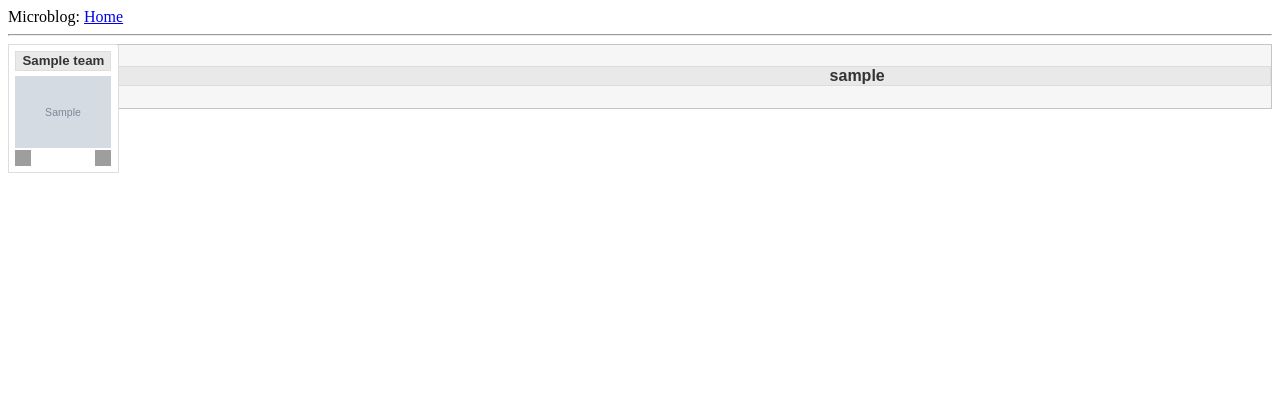
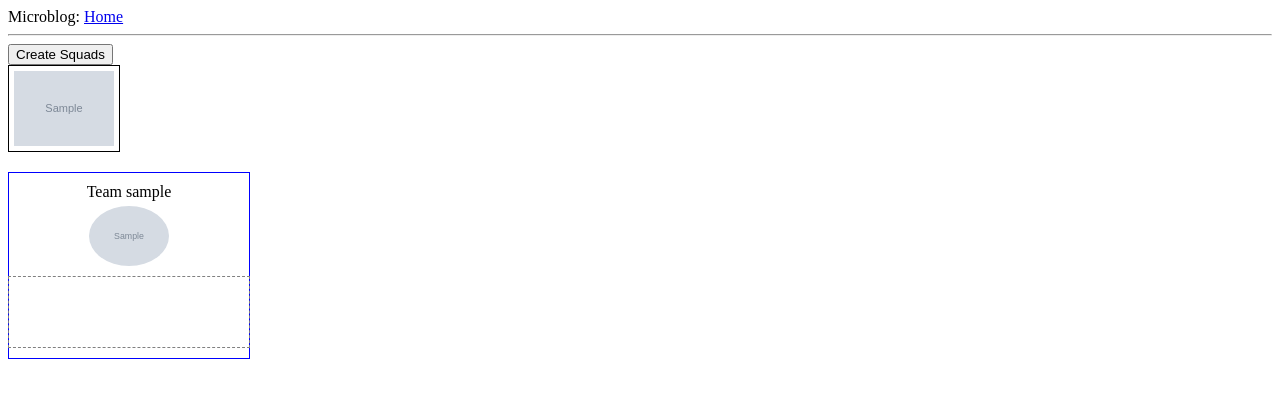
Before and after one commit to gabesolomon10/nba-wins, a Flask app: page /create_squad in a window 1280 px wide. Shown: the top 398 px of the page. Run offline with Flask 3, Linux system fonts and the light colour scheme; tables that the repository leaves empty hold one stand-in row (values such as "Sample post"); grey boxes marked "Sample" are stand-in pictures; grey boxes are pictures that could not be loaded.

```diff
--- a/app/routes.py
+++ b/app/routes.py
@@ -1,24 +1,31 @@
-from flask import render_template, flash, redirect, url_for
+from flask import render_template, flash, redirect, url_for, request, jsonify
 from app.forms import CreateUserForm, CreateTeamForm
 from app import db
 from app import app
-from app.models import User, Team, Squad, Game
+from app.models import User, Team, Squad, Game, SquadName
 
 @app.route('/')
 @app.route('/index')
-def index():
-    user = {'username': 'Miguel'}
-    posts = [
-        {
-            'author': {'username': 'John'},
-            'body': 'Beautiful day in Portland!'
-        },
-        {
-            'author': {'username': 'Susan'},
-            'body': 'The Avengers movie was so cool!'
-        }
-    ]
-    return render_template('index.html', title='Home', user=user, posts=posts)
+@app.route('/standings')
+def standings():
+    # get users, teams, squads, squad names, and games
+    users = User.query.all()
+    teams = Team.query.all()
+    squads = Squad.query.all()
+    games = Game.query.all()
+    squad_names = SquadName.query.all()
+
+    # use the squad get record method to get the squad records for each user
+    # the record should be by user, not id
+    squad_records = {}
+    for squad in squads:
+        squad_records[squad.id] = squad.get_record()
+
+    print(squads)
+
+    return render_template('standings.html', title='Standings',
+        users=users, teams=teams, squads=squads, games=games, squad_names=squad_names,
+        squad_records=squad_records)
 
 @app.route('/create_user', methods=['GET', 'POST'])
 def register():
@@ -44,9 +51,23 @@ def create_team():
 
 @app.route('/create_squad', methods=['GET', 'POST'])
 def create_squad():
-    # First get all the users
-    users = User.query.all()
-    # Get all the teams
-    teams = Team.query.all()
-    # Then pass the users to the template
-    return render_template('create_squad.html', title='Create Squad', teams=teams, users=users)
+    if request.method == 'POST':
+        # Handle the AJAX POST request
+        data = request.json
+        squads = data['squads']
+
+        for squad_data in squads:
+            squad = Squad(
+                user_id=squad_data['user_id'],
+                team_id=squad_data['team_id']
+            )
+            db.session.add(squad)
+
+        db.session.commit()
+        return redirect(url_for('index'))
+
+    else:
+        # Handle the GET request as before
+        users = User.query.all()
+        teams = Team.query.all()
+        return render_template('create_squad.html', title='Create Squad', teams=teams, users=users)
--- a/app/templates/create_squad.html
+++ b/app/templates/create_squad.html
@@ -2,165 +2,162 @@
 
 {% block content %}
 <head>
-  <meta charset="utf-8">
-  <meta name="viewport" content="width=device-width, initial-scale=1">
-  <title>jQuery UI Droppable - Simple photo manager</title>
-  <link rel="stylesheet" href="//code.jquery.com/ui/1.13.2/themes/base/jquery-ui.css">
-  <link rel="stylesheet" href="/resources/demos/style.css">
-  <style>
-  #gallery { float: left; width: 65%; min-height: 12em; }
-  .gallery.custom-state-active { background: #eee; }
-  .gallery li { float: left; width: 96px; padding: 0.4em; margin: 0 0.4em 0.4em 0; text-align: center; }
-  .gallery li h5 { margin: 0 0 0.4em; cursor: move; }
-  .gallery li a { float: right; }
-  .gallery li a.ui-icon-zoomin { float: left; }
-  .gallery li img { width: 100%; cursor: move; }
+    <meta charset="UTF-8">
+    <meta name="viewport" content="width=device-width, initial-scale=1.0">
+    <title>Fantasy NBA Teams</title>
+    <style>
+        /* Inline CSS */
+        #team-container {
+            display: flex;
+            flex-wrap: wrap;
+            gap: 10px;
+        }
 
-  #trash { float: right; width: 32%; min-height: 18em; padding: 1%; }
-  #trash h4 { line-height: 16px; margin: 0 0 0.4em; }
-  #trash h4 .ui-icon { float: left; }
-  #trash .gallery h5 { display: none; }
-  </style>
-  <script src="https://code.jquery.com/jquery-3.6.0.js"></script>
-  <script src="https://code.jquery.com/ui/1.13.2/jquery-ui.js"></script>
-  <script>
-  $( function() {
+        .team {
+            padding: 5px;
+            border: 1px solid black;
+            cursor: grab;
+            display: flex;
+            align-items: center;
+            justify-content: center;
+        }
 
-    // There's the gallery and the trash
-    var $gallery = $( "#gallery" ),
-      $trash = $( "#trash" );
+        .team img {
+            max-width: 100px;
+            max-height: 100px;
+        }
 
-    // Let the gallery items be draggable
-    $( "li", $gallery ).draggable({
-      cancel: "a.ui-icon", // clicking an icon won't initiate dragging
-      revert: "invalid", // when not dropped, the item will revert back to its initial position
-      containment: "document",
-      helper: "clone",
-      cursor: "move"
-    });
+        .team-in-owner {
+            max-width: 50px;
+            max-height: 50px;
+        }
 
-    $(".trash").each(function() {
-        $(this).droppable({
-            accept: "#gallery > li",
-            classes: {
-                "ui-droppable-active": "ui-state-highlight"
-            },
-            drop: function(event, ui) {
-                deleteImage(ui.draggable, $(this));
-            }
+        #owner-container {
+            margin-top: 20px;
+            display: flex;
+            flex-wrap: wrap;
+            gap: 10px;
+        }
+
+        .owner {
+            border: 1px solid blue;
+            padding: 10px;
+            display: flex;
+            flex-direction: column;
+            align-items: center;
+            width: 220px;
+        }
+
+        .owner img {
+            max-width: 80px;
+            max-height: 80px;
+            border-radius: 50%;
+            margin-bottom: 10px;
+        }
+
+        .owner-name {
+            margin-bottom: 5px; /* Adjusted margin */
+        }
+
+        .dropzone {
+            display: flex;
+            flex-wrap: wrap;
+            justify-content: center;
+            gap: 5px;
+            border: 1px dashed grey;
+            padding: 10px;
+            min-height: 50px;
+            width: 100%;
+        }
+    </style>
+</head>
+<body>
+
+    <button onclick="createSquads()">Create Squads</button> <!-- Button added here -->
+
+<div id="team-container">
+    {% for team in teams %}
+    <div class="team" draggable="true" id="team-{{ team.id }}">
+        <img src="{{ team.logo_link }}" alt="{{ team.name }}">
+    </div>
+    {% endfor %}
+</div>
+
+<div id="owner-container">
+    {% for user in users %}
+    <div class="owner" id="owner-{{ user.id }}">
+        <div class="owner-name">Team {{ user.username }}</div> <!-- Moved above the image -->
+        <img src="{{ user.profile_picture }}" alt="{{ user.name }}">
+        <div class="dropzone"></div>
+    </div>
+    {% endfor %}
+</div>
+
+<script>
+    // Inline JavaScript
+    document.addEventListener('DOMContentLoaded', () => {
+        const teams = document.querySelectorAll('.team');
+        const dropzones = document.querySelectorAll('.dropzone');
+
+        teams.forEach(team => {
+            team.addEventListener('dragstart', e => {
+                e.dataTransfer.setData('text/plain', team.id);
+            });
+        });
+
+        dropzones.forEach(dropzone => {
+            dropzone.addEventListener('dragover', e => {
+                e.preventDefault();
+            });
+
+            dropzone.addEventListener('drop', e => {
+                e.preventDefault();
+                const teamId = e.dataTransfer.getData('text/plain');
+                const team = document.getElementById(teamId);
+                team.classList.add('team-in-owner');
+                dropzone.appendChild(team);
+                // Add code to update your server/database here
+            });
         });
     });
 
-    // Let the gallery be droppable as well, accepting items from the trash
-    $gallery.droppable({
-      accept: "#trash li",
-      classes: {
-        "ui-droppable-active": "custom-state-active"
-      },
-      drop: function( event, ui ) {
-        recycleImage( ui.draggable );
-      }
-    });
+    function createSquads() {
+        const owners = document.querySelectorAll('.owner');
+        let squads = [];
 
-    // Image deletion function
-    var recycle_icon = "<a href='link/to/recycle/script/when/we/have/js/off' title='Recycle this image' class='ui-icon ui-icon-refresh'>Recycle image</a>";
-    function deleteImage( $item ) {
-      $item.fadeOut(function() {
-        var $list = $( "ul", $trash ).length ?
-          $( "ul", $trash ) :
-          $( "<ul class='gallery ui-helper-reset'/>" ).appendTo( $trash );
+        owners.forEach(owner => {
+            const ownerId = owner.id.split('-')[1];
+            const teams = owner.querySelectorAll('.team');
 
-        $item.find( "a.ui-icon-trash" ).remove();
-        $item.append( recycle_icon ).appendTo( $list ).fadeIn(function() {
-          $item
-            .animate({ width: "48px" })
-            .find( "img" )
-              .animate({ height: "36px" });
+            teams.forEach(team => {
+                const teamId = team.id.split('-')[1];
+                squads.push({ user_id: ownerId, team_id: teamId});
+            });
         });
-      });
+
+        // Send AJAX request to Flask
+        fetch('/create_squad', {
+            method: 'POST',
+            headers: {
+                'Content-Type': 'application/json'
+            },
+            body: JSON.stringify({ squads: squads })
+        })
+        .then(response => response.json())
+        .then(data => {
+            console.log('Squads created:', data);
+            // Handle response
+        })
+        .catch(error => {
+            console.error('Error:', error);
+        });
     }
 
-    // Image recycle function
-    var trash_icon = "<a href='link/to/trash/script/when/we/have/js/off' title='Delete this image' class='ui-icon ui-icon-trash'>Delete image</a>";
-    function recycleImage( $item ) {
-      $item.fadeOut(function() {
-        $item
-          .find( "a.ui-icon-refresh" )
-            .remove()
-          .end()
-          .css( "width", "96px")
-          .append( trash_icon )
-          .find( "img" )
-            .css( "height", "72px" )
-          .end()
-          .appendTo( $gallery )
-          .fadeIn();
-      });
-    }
-
-    // Image preview function, demonstrating the ui.dialog used as a modal window
-    function viewLargerImage( $link ) {
-      var src = $link.attr( "href" ),
-        title = $link.siblings( "img" ).attr( "alt" ),
-        $modal = $( "img[src$='" + src + "']" );
-
-      if ( $modal.length ) {
-        $modal.dialog( "open" );
-      } else {
-        var img = $( "<img alt='" + title + "' width='384' height='288' style='display: none; padding: 8px;' />" )
-          .attr( "src", src ).appendTo( "body" );
-        setTimeout(function() {
-          img.dialog({
-            title: title,
-            width: 400,
-            modal: true
-          });
-        }, 1 );
-      }
-    }
-
-    // Resolve the icons behavior with event delegation
-    $( "ul.gallery > li" ).on( "click", function( event ) {
-      var $item = $( this ),
-        $target = $( event.target );
-
-      if ( $target.is( "a.ui-icon-trash" ) ) {
-        deleteImage( $item );
-      } else if ( $target.is( "a.ui-icon-zoomin" ) ) {
-        viewLargerImage( $target );
-      } else if ( $target.is( "a.ui-icon-refresh" ) ) {
-        recycleImage( $item );
-      }
-
-      return false;
-    });
-  } );
-  </script>
-</head>
-<body>
-
-<div class="ui-widget ui-helper-clearfix">
-
-<ul id="gallery" class="gallery ui-helper-reset ui-helper-clearfix">
-    {% for team in teams %}
-    <li class="ui-widget-content ui-corner-tr">
-        <h5 class="ui-widget-header">{{ team.name }}</h5>
-        <img src="{{ team.logo_link }}" alt="{{ team.id }}" width="96" height="72">
-        <a href="{{ team.logo_link }}" title="View larger image" class="ui-icon ui-icon-zoomin">View larger</a>
-        <a href="link/to/trash/script/when/we/have/js/off" title="Delete this image" class="ui-icon ui-icon-trash">Delete image</a>
-    </li>
-    {% endfor %}
-</ul>
-{% for user in users %}
-<div id="trash-{{ user.id }}" class="trash ui-widget-content ui-state-default">
-  <h4 class="ui-widget-header">{{ user.username }}</h4>
-  <!-- Additional content -->
-</div>
-{% endfor %}
-
-</div>
-
+</script>
 
 </body>
 </html>
+
+
+
 {% endblock %}
```
Also changed, not shown: app/models.py (+43 -10 lines), app/tasks.py (added, +41 -0 lines), app/templates/standings.html (added, +66 -0 lines), migrations/versions/1b0d09ca81b1_add_squad_names.py (added, +34 -0 lines), migrations/versions/27097d5e2f69_add_games.py (added, +60 -0 lines), migrations/versions/757be2ea2041_add_squad_names.py (added, +48 -0 lines).
